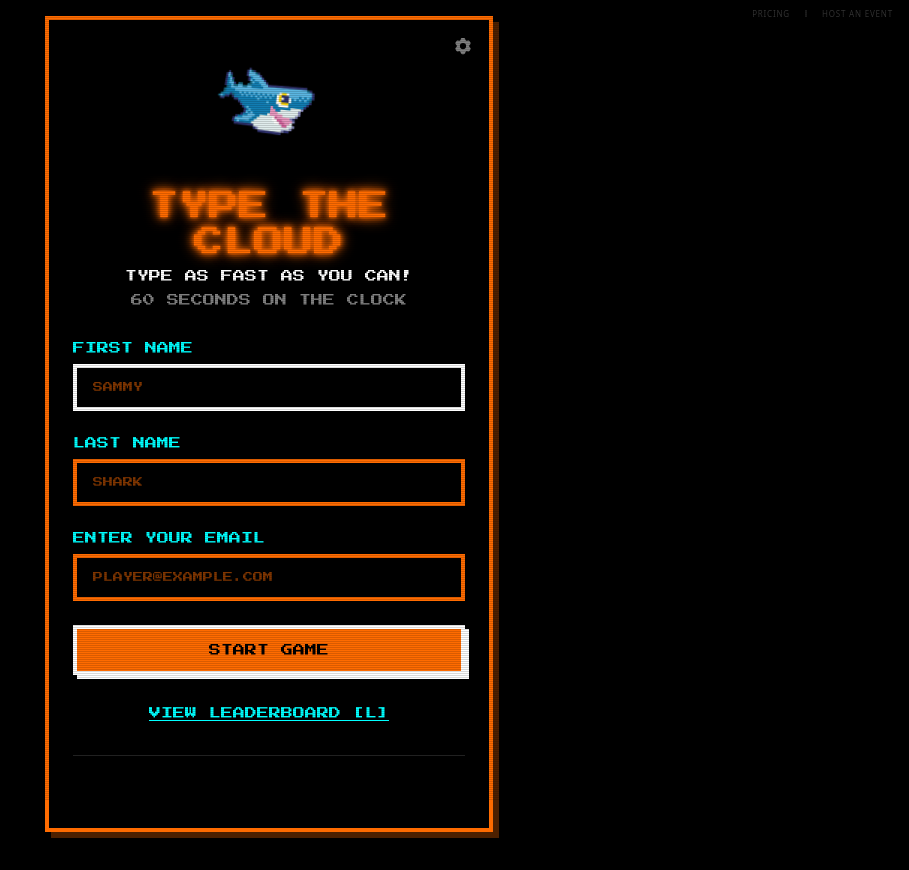
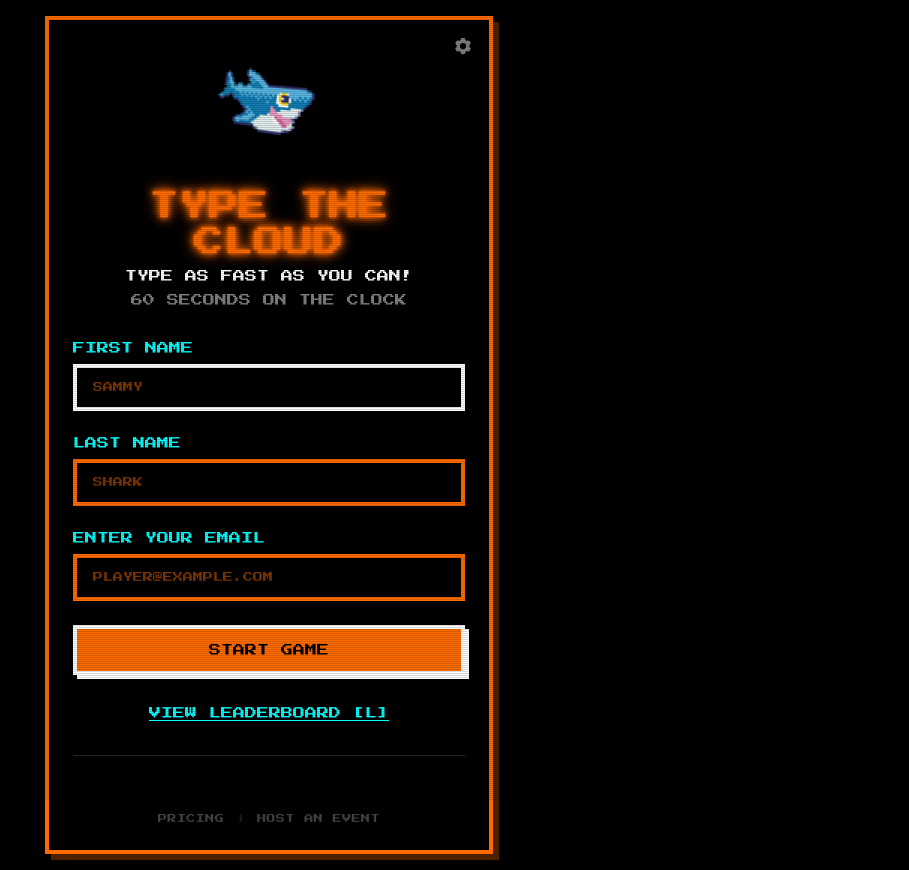
Before and after one commit to ajot/typing-master, a React (Vite) app in the folder frontend/: page / in a window 1280 px wide. Shown: the whole page, without its empty margins (371-1280 px from the left). Before the commit the page ends 848 px from the top, so only its background shows below. Built offline with nearby package versions, Linux system fonts and the light colour scheme; no server answers.

Commit message:
Move pricing/host links inside welcome card, remove floating TopBar

```diff
--- a/frontend/src/App.tsx
+++ b/frontend/src/App.tsx
@@ -1,6 +1,5 @@
 import { useState, useCallback, useEffect } from 'react';
 import { useParams } from 'react-router-dom';
-import TopBar from './components/TopBar';
 import { WelcomeScreen } from './components/WelcomeScreen';
 import { TextReveal } from './components/TextReveal';
 import { Countdown } from './components/Countdown';
@@ -240,8 +239,7 @@ function AppContent() {
   };
 
   return (
-    <div className="relative min-h-screen bg-black">
-      <TopBar />
+    <div className="min-h-screen bg-black">
       {/* Scanline overlay */}
       <div className="scanlines pointer-events-none" />
 
--- a/frontend/src/components/WelcomeScreen.tsx
+++ b/frontend/src/components/WelcomeScreen.tsx
@@ -225,6 +225,17 @@ export function WelcomeScreen({ onStart }: WelcomeScreenProps) {
 
         {/* Footer */}
         <Footer />
+
+        {/* Organizer links */}
+        <div className="flex justify-center gap-3 mt-2">
+          <Link to="/pricing" className="text-[9px] text-retro-gray/50 hover:text-retro-gray uppercase tracking-wider">
+            Pricing
+          </Link>
+          <span className="text-[9px] text-retro-gray/20">|</span>
+          <Link to="/login" className="text-[9px] text-retro-gray/50 hover:text-retro-gray uppercase tracking-wider">
+            Host an Event
+          </Link>
+        </div>
       </div>
 
       {/* Settings Modal */}
```
